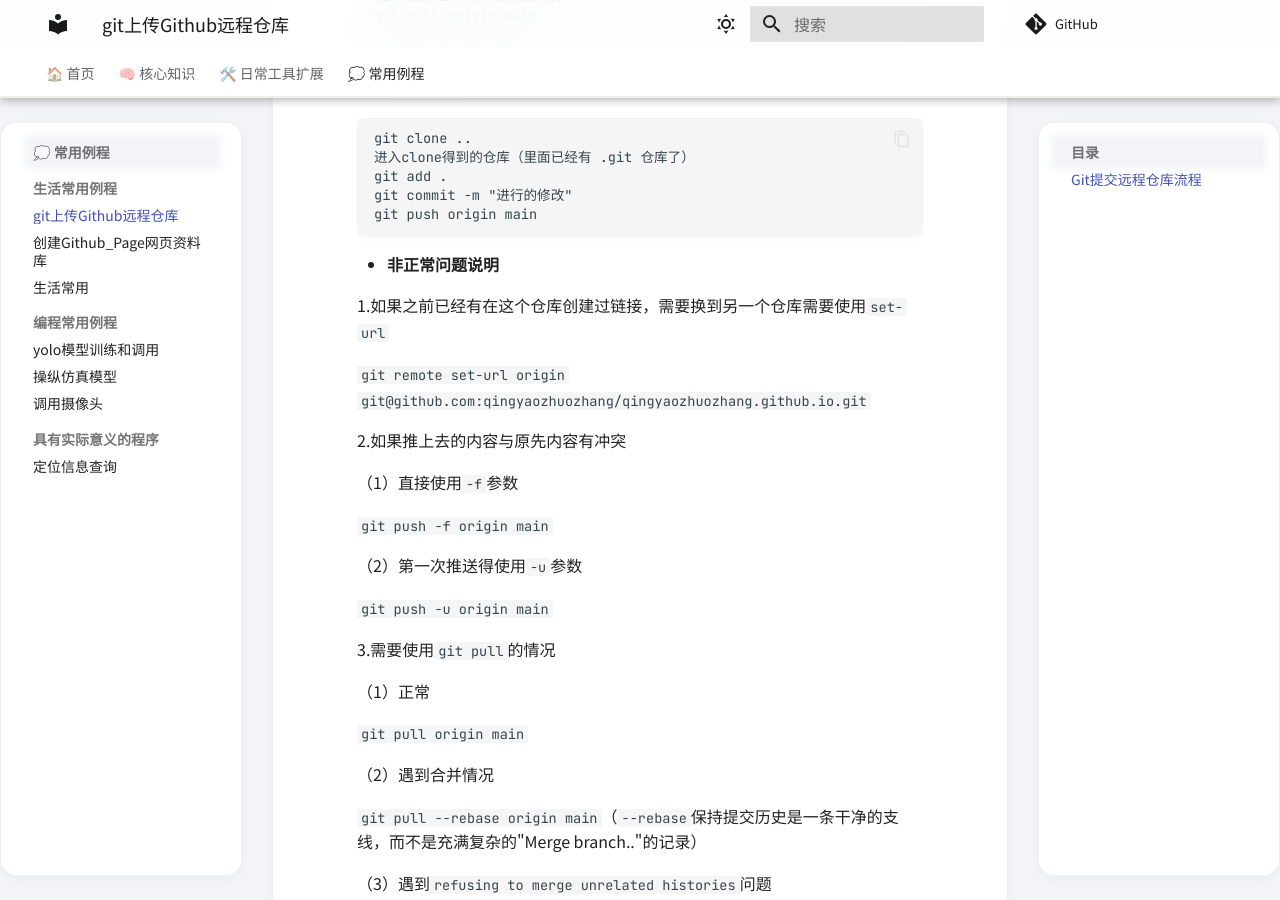
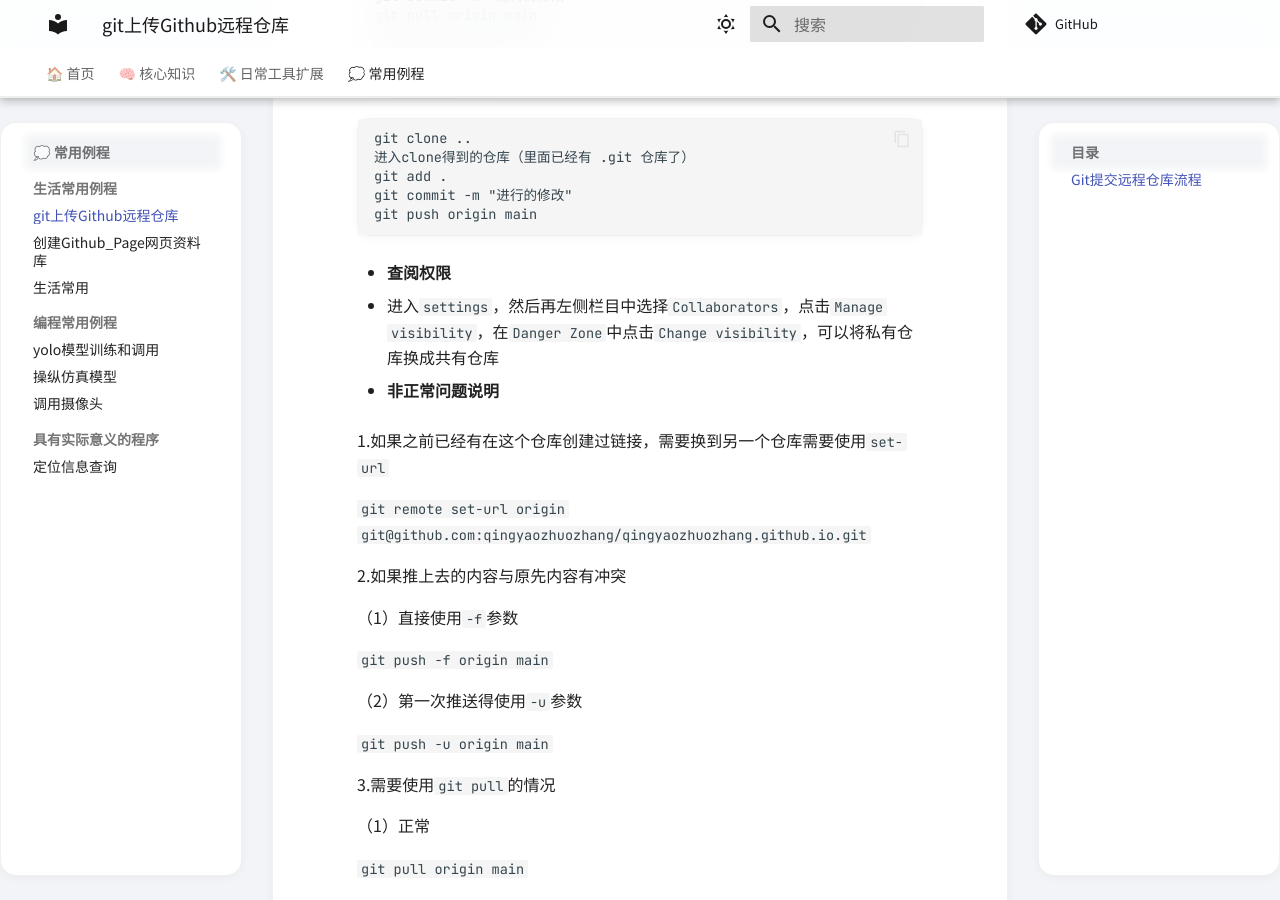
Before and after one commit to qingyaozhuozhang/qingyaozhuozhang.github.io, an MkDocs documentation site: the page built from docs/常用例程/生活常用例程/git.md, in a window 1280 px wide and 900 px high, scrolled down 735 px. Built offline with MkDocs 1.6.1 and Material for MkDocs 9.7.7, drawn with Linux system fonts in a browser that asks for light colours; comment, search, counter and statistics services are not loaded.

Commit message:
添加git的查阅权限修改

````diff
--- a/docs/常用例程/生活常用例程/git.md
+++ b/docs/常用例程/生活常用例程/git.md
@@ -36,6 +36,10 @@
   git push origin main
   ```
 
+
+- **查阅权限**
+
+  - 进入`settings`，然后再左侧栏目中选择`Collaborators`，点击`Manage visibility`，在`Danger Zone`中点击`Change visibility`，可以将私有仓库换成共有仓库
 
 - **非正常问题说明**
 
````
